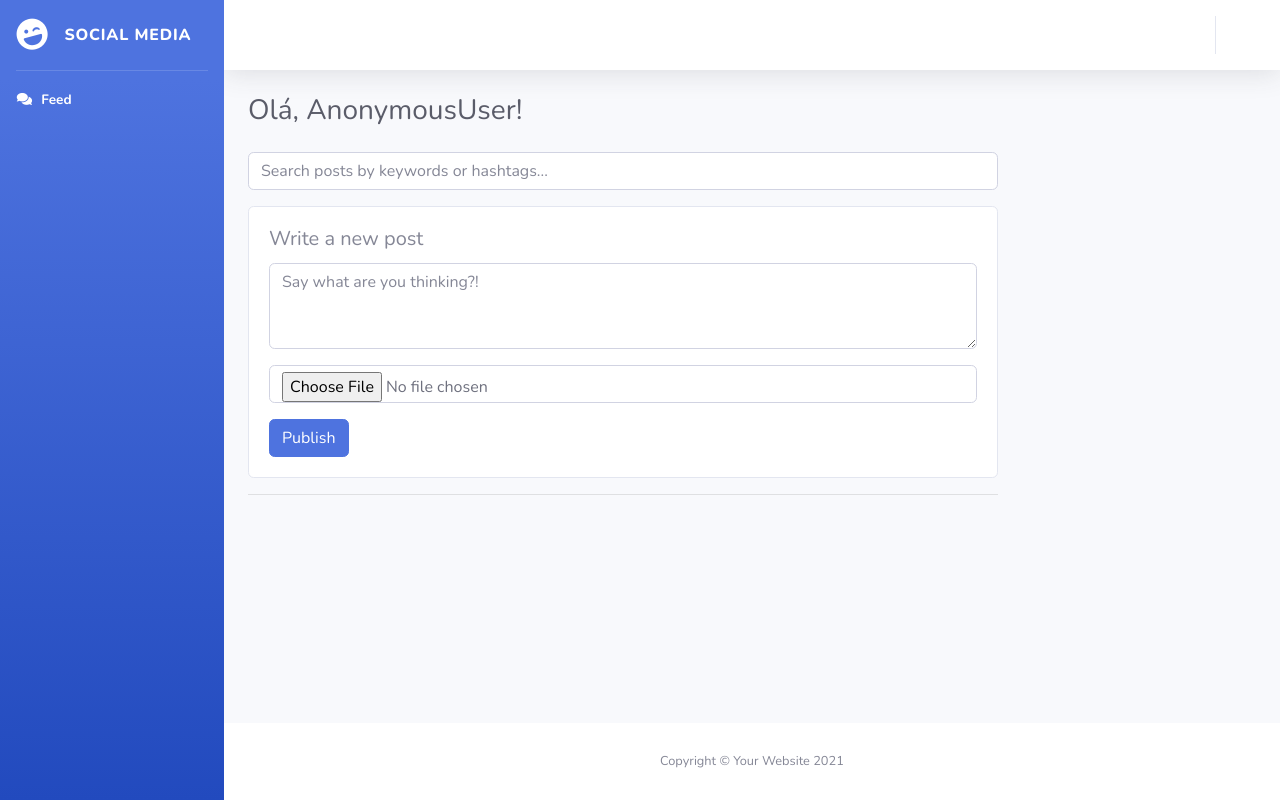
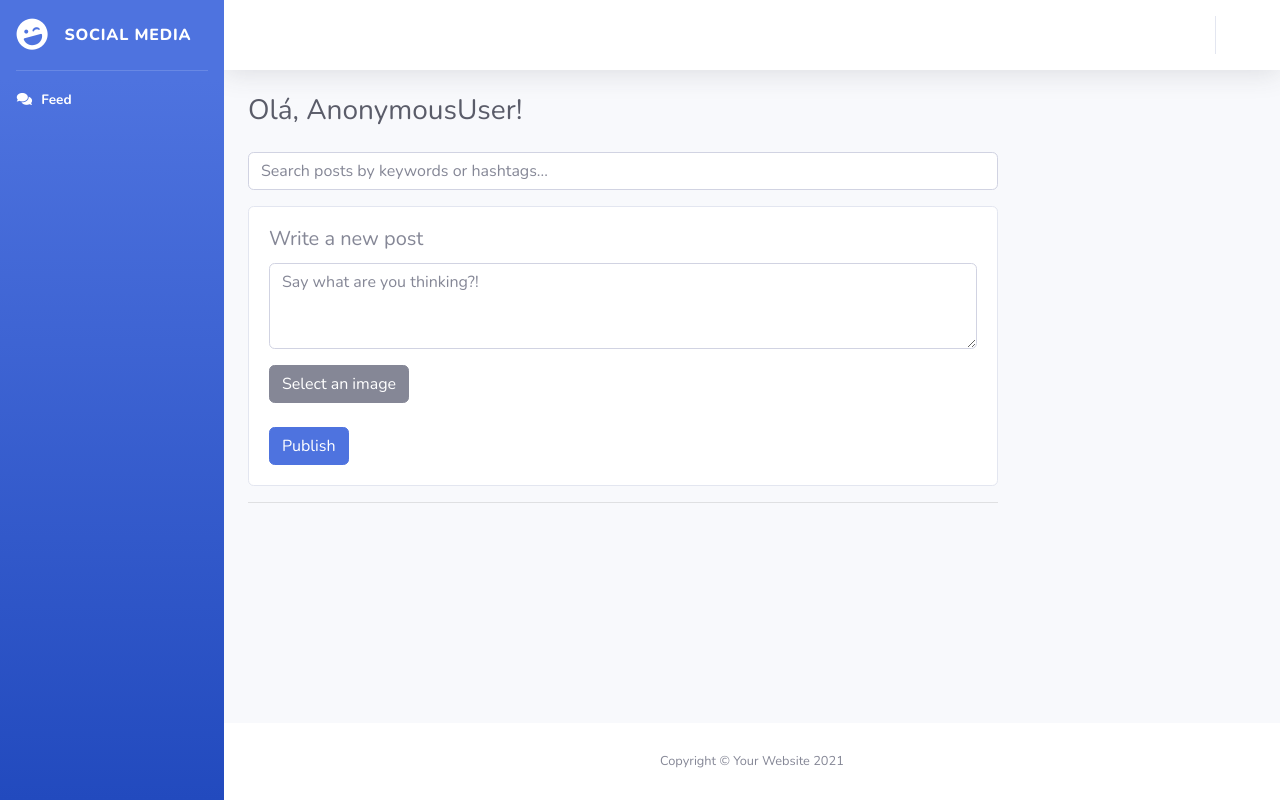
Before and after one commit to israelwerther/socialmedia, a Django app: template socialmedia/core/templates/core/index.html in a window 1280 px wide. Run offline with Django 4.2, Linux system fonts and the light colour scheme; the template is opened without the code that fills it, so the values that code supplies are empty; some libraries are stand-ins or nearby versions.

Commit message:
style: improve image select button

```diff
--- a/socialmedia/core/templates/core/index.html
+++ b/socialmedia/core/templates/core/index.html
@@ -1,5 +1,25 @@
 {% extends "core/base.html" %}
 {% load static %}
+
+{% block css %}
+<style>
+  .btn-secondary {
+    position: relative;
+    overflow: hidden; /* para que não apareça o conteúdo fora do botão */
+  }
+
+  .btn-secondary input[type="file"] {
+    position: absolute;
+    top: 0;
+    left: 0;
+    height: 100%;
+    width: 100%;
+    opacity: 0; /* torna invisível o botão */
+    cursor: pointer; /* muda o cursor para indicar que é clicável */
+  }
+</style>
+{% endblock css %}
+
 
 {% block content %}
 <!-- Page Heading -->
@@ -22,12 +42,16 @@
             <textarea v-model="newPostContent" class="form-control mb-3" rows="3" placeholder="Say what are you thinking?!" required></textarea>
           </div>
           <div class="form-group">
-            <input type="file" @change="onFileChange" class="form-control" />
+            <label class="btn btn-secondary">
+              <input type="file" @change="onFileChange" class="d-none" />
+              Select an image
+            </label>
           </div>
           <button type="submit" class="btn btn-primary">Publish</button>
         </form>
       </div>
     </div>
+
     <hr />
     <template>
       <div v-for="post in posts" :key="post.id" class="card mb-1">
```
